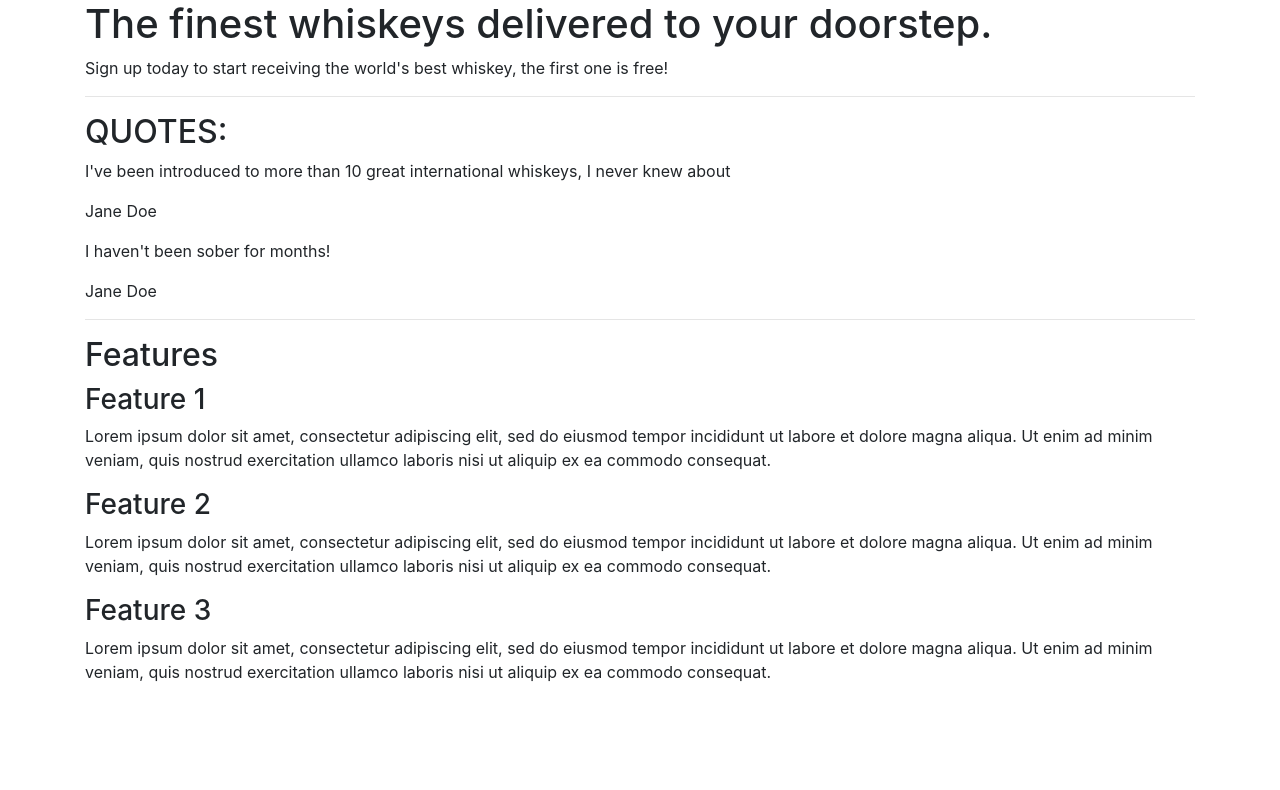
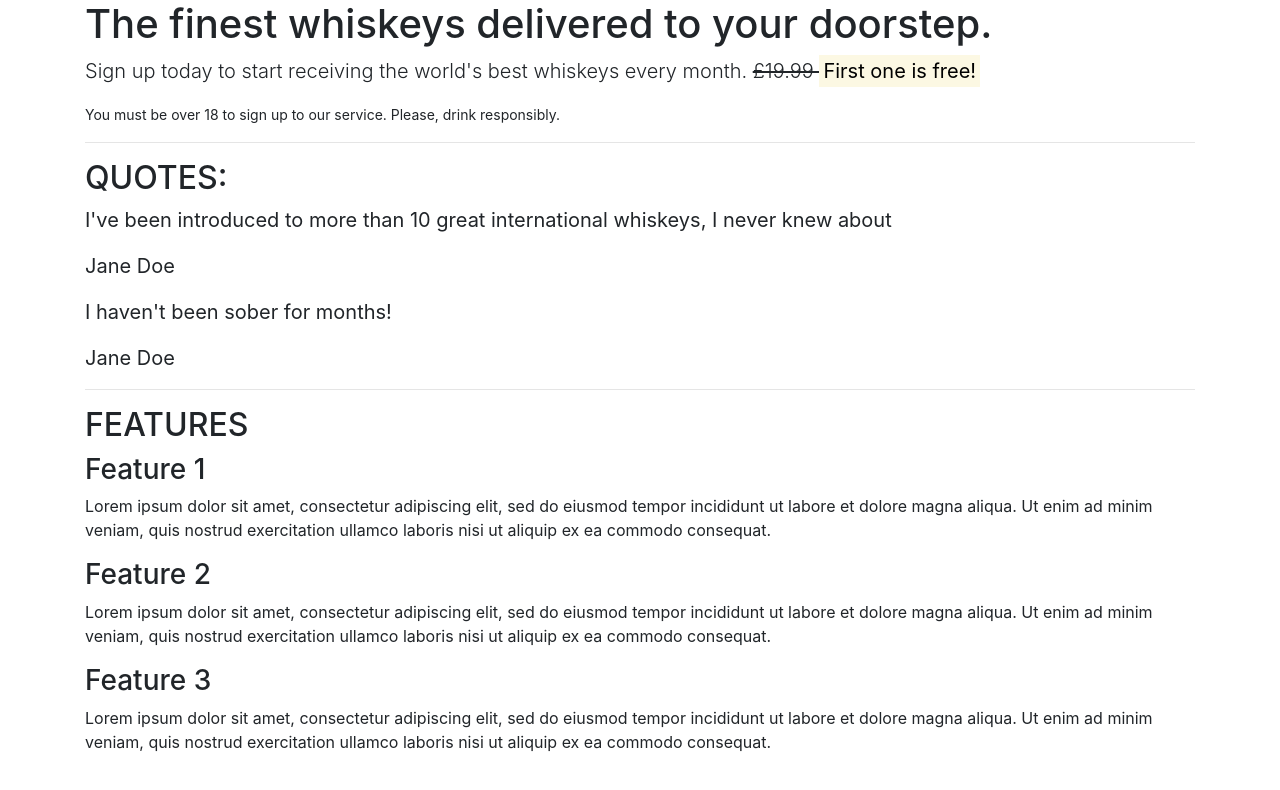
Before and after one commit to CapriceHolford/bootstrap4, a plain HTML site: page index.html in a window 1280 px wide. Drawn offline with nearby package versions, Linux system fonts and the light colour scheme.

Commit message:
add styling with bootstrap

```diff
--- a/index.html
+++ b/index.html
@@ -18,28 +18,31 @@
         <!-- Callout! -->
         <section class="callout">
             <h1> The finest whiskeys delivered to your doorstep. </h1>
-            <p> Sign up today to start receiving the world's best whiskey, the first one is free! </p>
+            <p class="lead"> Sign up today to start receiving the world's best whiskeys every month.
+                <s> £19.99 </s> <strong> <mark> First one is free! </mark> </strong> </p>
+            <p class=”text-muted”> <small> You must be over 18 to sign up to our service. Please, drink responsibly.</small> </p>
         </section>
         <!-- /.Callout -->
         <hr>
+
         <!-- Quotes -->
-        <section class="quotes">
+        <section class="blockquote">
             <h2 class="text-uppercase"> Quotes: </h2>
-            <div class="quote">
+            <blockquote class="quote">
                 <p> I've been introduced to more than 10 great international whiskeys, I never knew about </p>
                 <p> Jane Doe </p>
-            </div>
-            <div class="quote">
+            </blockquote>
+            <blockquote class="blockquote">
                 <p> I haven't been sober for months! </p>
                 <p> Jane Doe </p>
-            </div>
+            </blockquote>
         </section>
         <!-- /.quotes -->
         <hr>
 
         <!-- Features -->
         <section class="features">
-            <h2> Features </h2>
+            <h2 class="text-uppercase"> Features </h2>
             <div class="feature">
                 <h3>Feature 1</h3>
                 <p>Lorem ipsum dolor sit amet, consectetur adipiscing elit, sed do eiusmod tempor incididunt ut labore
```
